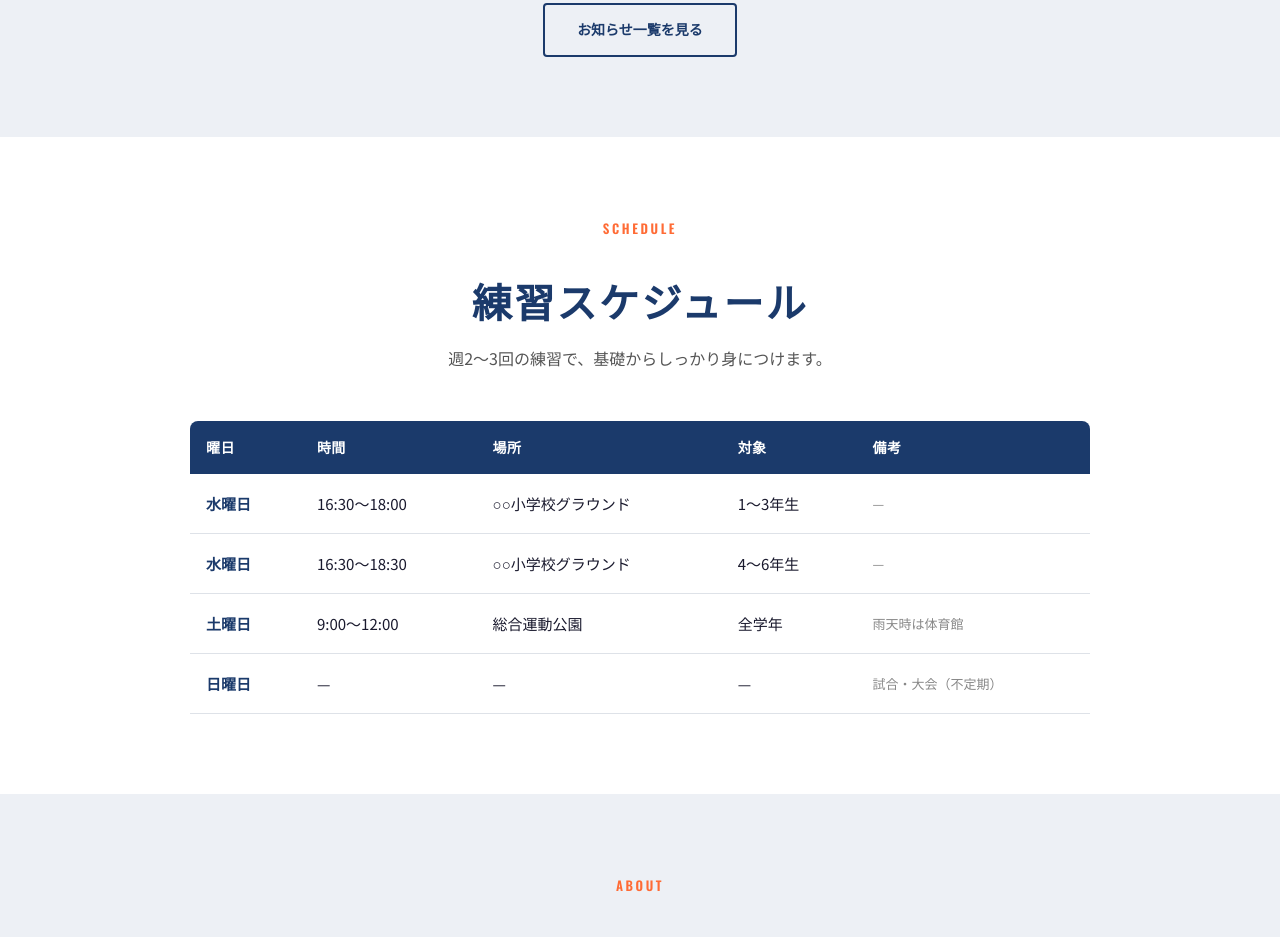
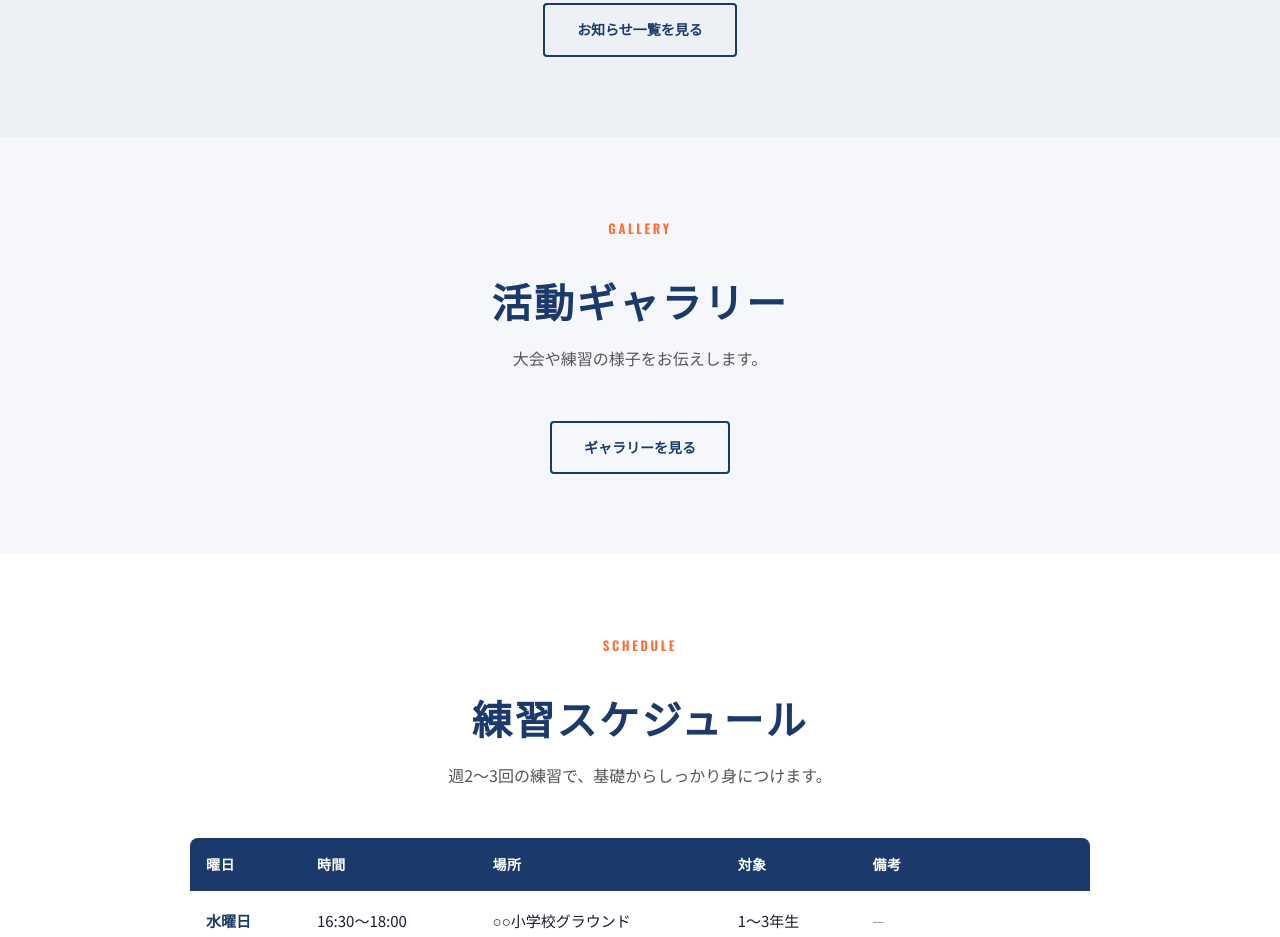
Before and after one commit to tabistFUJIMI/demo-sports, a plain HTML site: page index.html in a window 1280 px wide. Shown: the part 1236-2173 px from the top of the page. Drawn offline with nearby package versions, Linux system fonts and the light colour scheme.

Commit message:
テンプレート構造統一

```diff
--- a/index.html
+++ b/index.html
@@ -128,6 +128,21 @@
     </div>
   </section>
 
+  <!-- ギャラリー -->
+  <section class="gallery-preview-section" id="gallery">
+    <div class="container">
+      <p class="section-title-en reveal">Gallery</p>
+      <h2 class="section-title reveal">活動ギャラリー</h2>
+      <p class="section-desc reveal">大会や練習の様子をお伝えします。</p>
+      <div class="gallery-grid" id="gallery-preview">
+        <!-- JS で動的に挿入（3件プレビュー） -->
+      </div>
+      <div class="section-more reveal">
+        <a href="gallery.html" class="btn-outline">ギャラリーを見る</a>
+      </div>
+    </div>
+  </section>
+
   <!-- Schedule -->
   <section class="schedule-section" id="schedule">
     <div class="container">
@@ -253,6 +268,7 @@
   </div>
 
   <script src="js/news-store.js" defer></script>
+  <script src="js/gallery-store.js" defer></script>
   <script src="js/schedule-store.js" defer></script>
   <script src="js/main.js" defer></script>
 </body>
```
